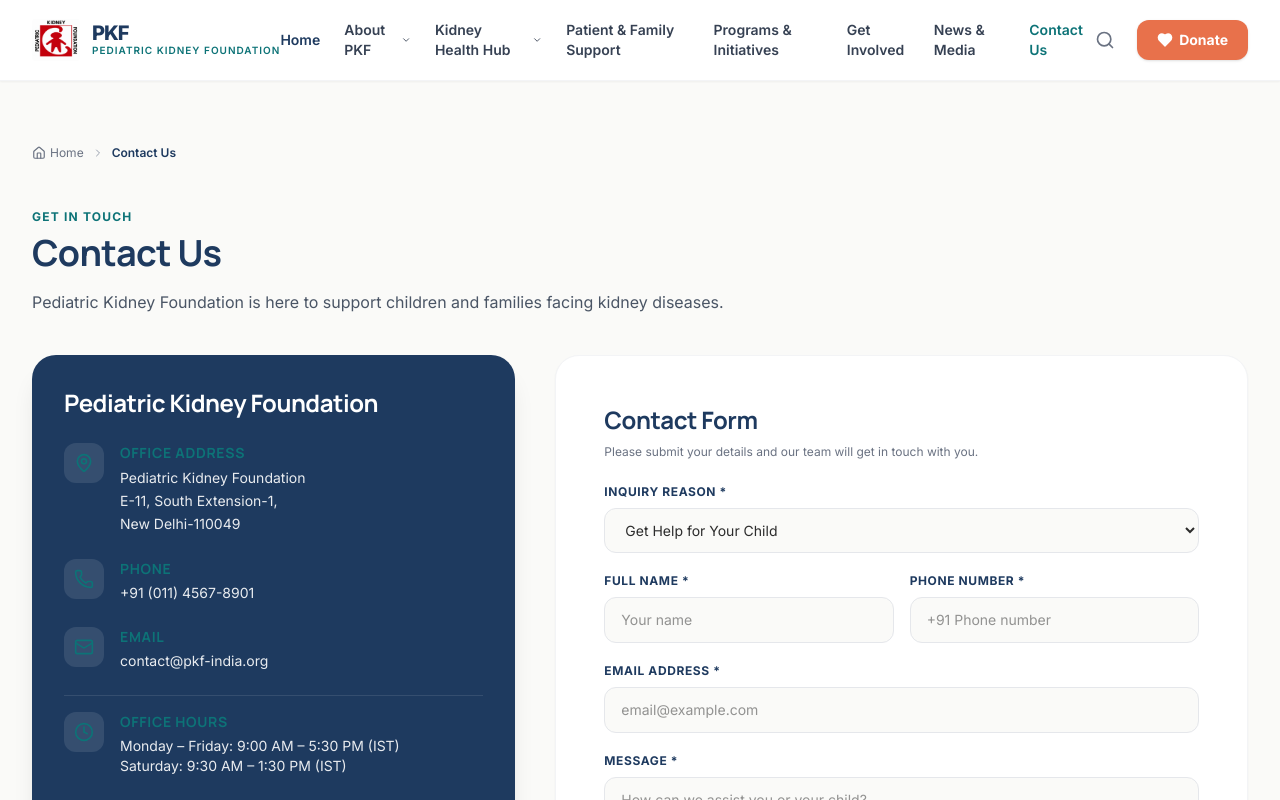
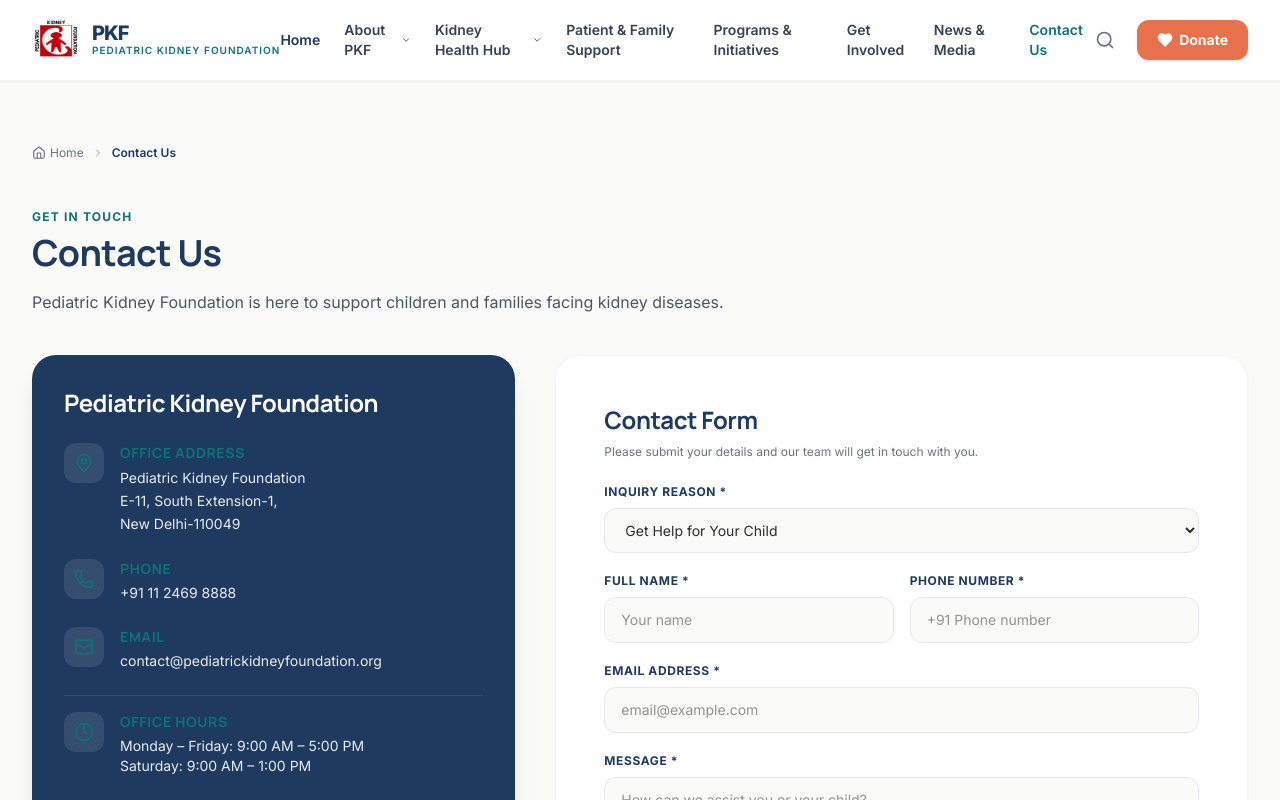
Before and after one commit to ayushkeshri01/PediatricKidneyFoundation, a Next.js app: page /contact in a window 1280 px wide. Shown: the top 800 px of the page. Built offline with nearby package versions, Linux system fonts and the light colour scheme.

Commit message:
Standardize office hours to Monday – Friday: 9:00 AM – 5:00 PM and Saturday: 9:00 AM – 1:00 PM with consistent punctuation across all files

```diff
--- a/app/contact/page.tsx
+++ b/app/contact/page.tsx
@@ -66,7 +66,7 @@ export default function ContactPage() {
                 </div>
                 <div>
                   <h3 className="text-sm font-bold uppercase tracking-wider text-teal">Phone</h3>
-                  <p className="text-sm text-white/90 mt-1">+91 (011) 4567-8901</p>
+                  <p className="text-sm text-white/90 mt-1">+91 11 2469 8888</p>
                 </div>
               </div>
 
@@ -77,7 +77,7 @@ export default function ContactPage() {
                 </div>
                 <div>
                   <h3 className="text-sm font-bold uppercase tracking-wider text-teal">Email</h3>
-                  <p className="text-sm text-white/90 mt-1">contact@pkf-india.org</p>
+                  <p className="text-sm text-white/90 mt-1">contact@pediatrickidneyfoundation.org</p>
                 </div>
               </div>
 
@@ -89,8 +89,8 @@ export default function ContactPage() {
                 <div>
                   <h3 className="text-sm font-bold uppercase tracking-wider text-teal">Office Hours</h3>
                   <p className="text-sm text-white/90 mt-1">
-                    Monday – Friday: 9:00 AM – 5:30 PM (IST)<br />
-                    Saturday: 9:30 AM – 1:30 PM (IST)
+                    Monday – Friday: 9:00 AM – 5:00 PM<br />
+                    Saturday: 9:00 AM – 1:00 PM
                   </p>
                 </div>
               </div>
```
